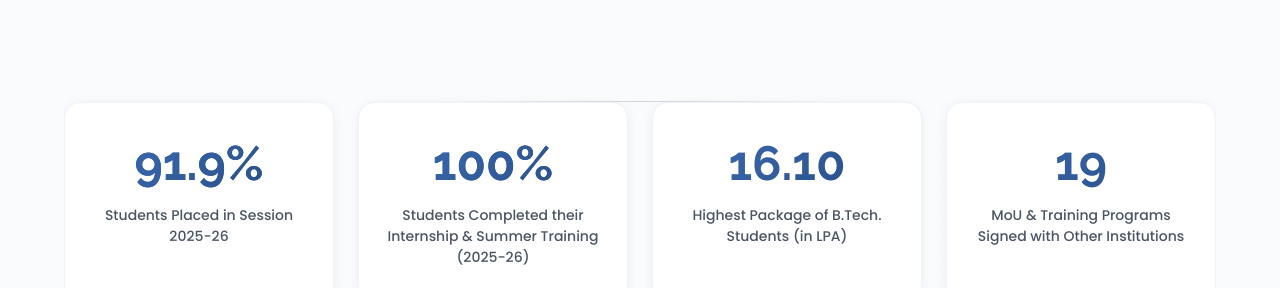
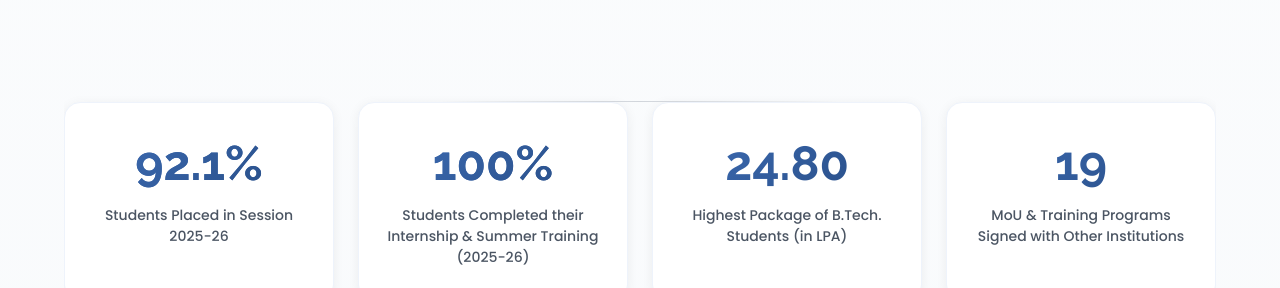
Before and after one commit to NIT-MZ/TNP-Web, a React (Vite) app: page / in a window 1280 px wide. Shown: the part 2560-2848 px from the top of the page. Built offline with nearby package versions, Linux system fonts and the light colour scheme.

Commit message:
Update count values in Counts component
Updated the Placement Percentage and highest package

```diff
--- a/src/components/Counts.jsx
+++ b/src/components/Counts.jsx
@@ -19,7 +19,7 @@ const Counts = () => {
               {counterOn && (
                 <CountUp
                   start={0}
-                  end={91.9}
+                  end={92.1}
                   duration={2}
                   delay={0}
                   decimals={1}
@@ -50,7 +50,7 @@ const Counts = () => {
           </div>
 
           <div className="count-box">
-            <span>16.10</span>
+            <span>24.80</span>
             <p>Highest Package of B.Tech. Students (in LPA)</p>
           </div>
 
```
